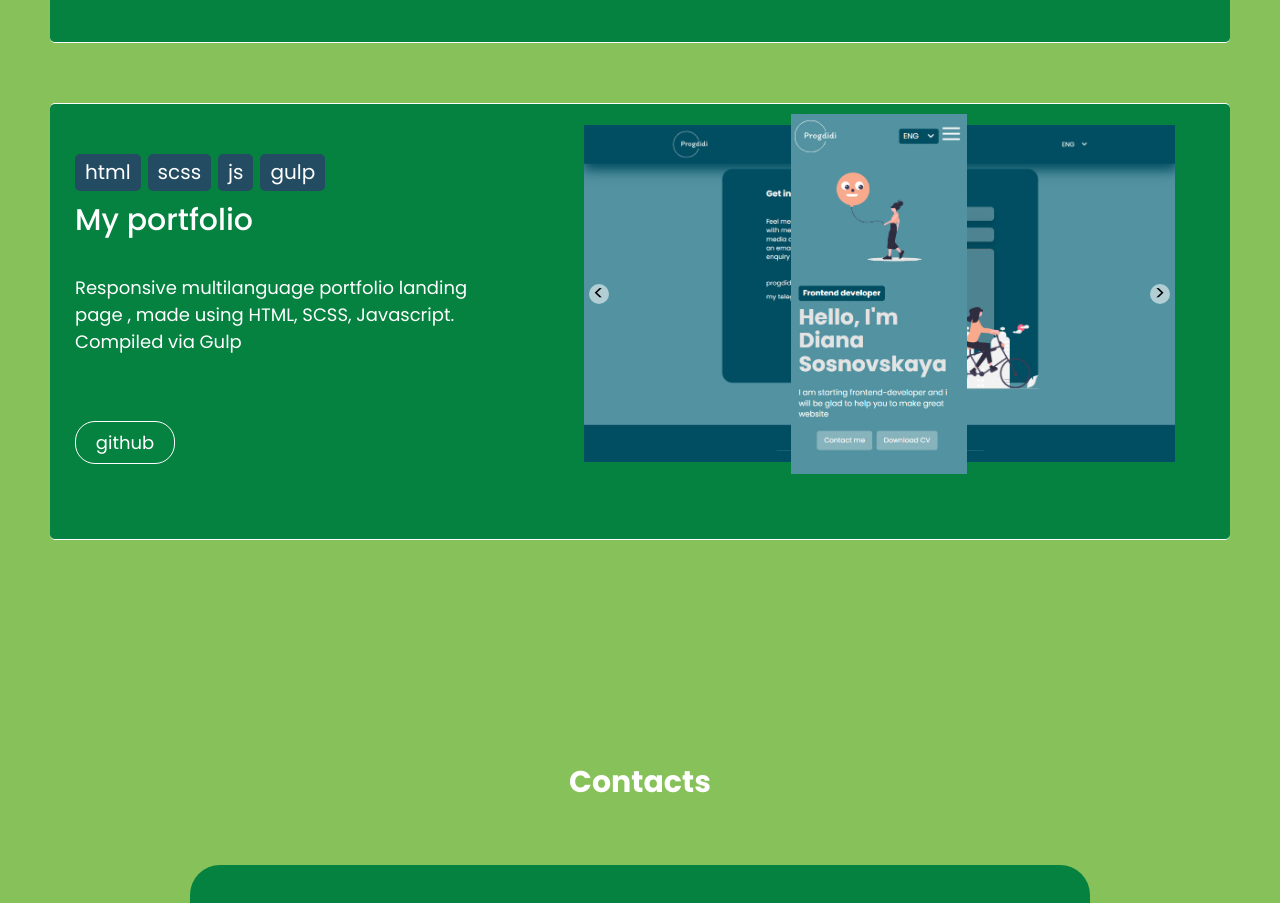
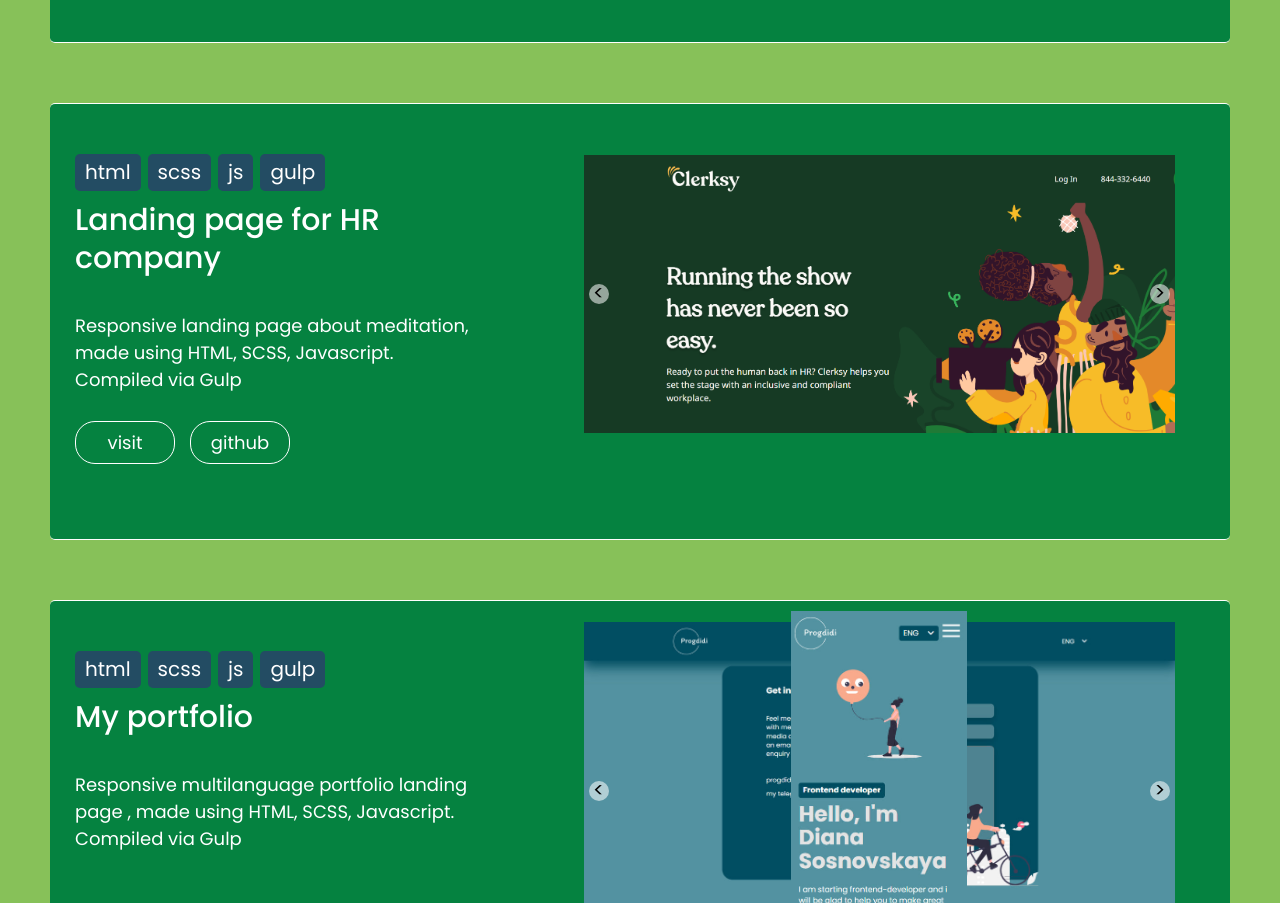
Before and after one commit to progdidi/portfolio, a website: page app/index.html in a window 1280 px wide. Shown: the part 3932-4835 px from the top of the page. Drawn offline with Linux system fonts and the light colour scheme.

Commit message:
fix: add work item

```diff
--- a/app/index.html
+++ b/app/index.html
@@ -341,6 +341,55 @@
 
 
                 </div>
+                <!-- clerksy -->
+                <div class="works__item wow animate__animated data-wow-duration="2s" data-wow-delay="0.6s"">
+                    <div class="works__item-about">
+                        <div class="works__item-tags">
+                            <p class="works-tag">html</p><p class="works-tag">scss</p><p class="works-tag">js</p><p class="works-tag">gulp</p>
+                        </div>
+                        <h5 class="works__item-title">Landing page for HR company</h5>
+                        <p class="works__item-decr lng-meditation">Responsive landing page about meditation, made using HTML, SCSS, Javascript. Compiled via Gulp </p>
+
+                        <div class="works__item-buttons">
+                            <a href="https://progdidi.github.io/clerksy/app" class="works__item-link lng-visit" target="_blank">visit</a>
+                            <a href="https://github.com/progdidi/clerksy" class="works__item-link" target="_blank">github</a>
+                        </div>
+                    </div>
+                    <div class="slider">
+                        <div class="slider-container">
+                            <div class="slide">
+                                <img src="images/works/clerksy1.png" alt="calc" class="works__item-img slide-img">
+                            </div>
+                            <div class="slide">
+                                <img src="images/works/clerksy1.png" alt="calc" class="works__item-img slide-img">
+                            </div>
+                            <div class="slide">
+                                <img src="images/works/clerksy1.png" alt="calc" class="works__item-img slide-img">
+                            </div>
+                            <div class="slide">
+                                <img src="images/works/clerksy1.png" alt="calc" class="works__item-img slide-img">
+                            </div>
+                            <div class="slide">
+                                <img src="images/works/clerksy1.png" alt="calc" class="works__item-img slide-img">
+                            </div>
+                            <div class="slide">
+                                <img src="images/works/clerksy1.png" alt="calc" class="works__item-img slide-img">
+                            </div>
+                            <div class="slide">
+                                <img src="images/works/clerksy1.png" alt="calc" class="works__item-img slide-img">
+                            </div>
+                            <div class="slide">
+                                <img src="images/works/clerksy1.png" alt="calc" class="works__item-img slide-img">
+                            </div>
+                        </div>
+                        <div class="button-container">
+                            <button class="prevBtn"><</button>
+                            <button class="nextBtn">></button>
+                        </div>
+                    </div>
+
+
+                </div>
                 <!-- portfolio -->
                 <div class="works__item wow animate__animated data-wow-duration="2s" data-wow-delay="0.2s"">
                     <div class="works__item-about">
```
Also changed, not shown: app/images/works/clerksy1.png (added).
